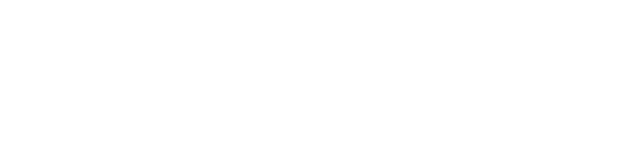
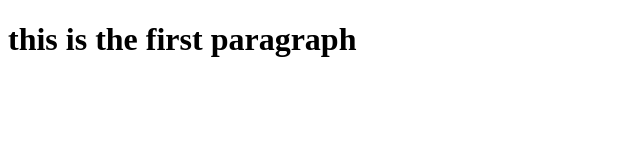
Before and after one commit to KaizoYohun/Git_test, a plain HTML site: page html-boilerplate/index.html in a window 1280 px wide. Shown: the whole page, without its empty margins (0-640 px from the left). Drawn offline with Linux system fonts and the light colour scheme.

Commit message:
index.html

```diff
--- a/html-boilerplate/index.html
+++ b/html-boilerplate/index.html
@@ -3,9 +3,10 @@
 <head>
     <meta charset="UTF-8">
     <meta name="viewport" content="width=device-width, initial-scale=1.0">
-    <title>Document</title>
+    <title>Odin document</title>
 </head>
 <body>
+    <h1> this is the first paragraph</h1>
 
 </body>
 </html>
```
